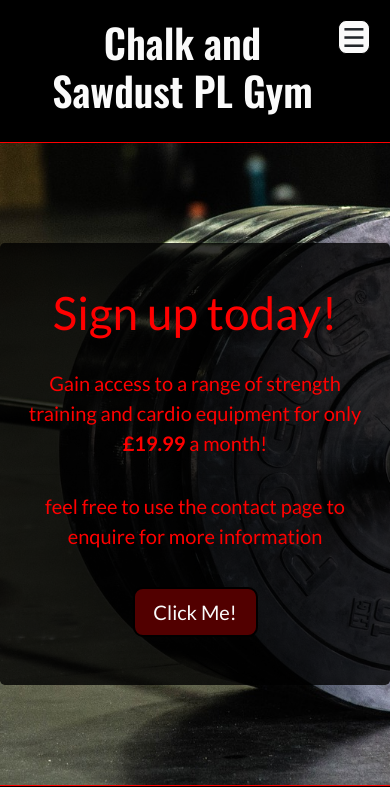
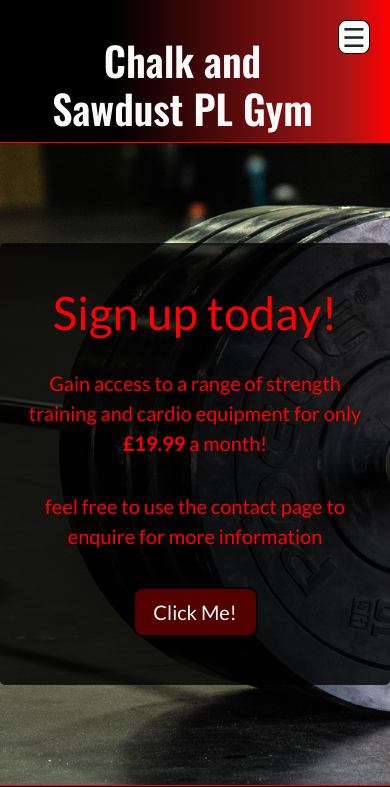
Before and after one commit to Code-Institute-Submissions/Chalk-and-Sawdust, a plain HTML site: page index.html in a window 390 px wide. Shown: the top 787 px of the page. Drawn offline with nearby package versions, Linux system fonts and the light colour scheme.

Commit message:
added gradient to the header bar and centered the header vertically as it was drifting when resized

```diff
--- a/assets/css/style.css
+++ b/assets/css/style.css
@@ -78,7 +78,7 @@ body {
     text-align: center;
     margin-top: 15px;
     position: relative;
-    top: 10px;
+    top: 25%;
     left: 20px;
 
 }
@@ -254,6 +254,10 @@ label {
 
 @media only screen and (max-width: 1050px) {
 
+.header-bar {
+    background: rgb(0,0,0);
+    background: linear-gradient(90deg, rgba(0,0,0,1) 29%, rgba(170,21,21,1) 89%, rgba(255,0,0,1) 100%);
+}
 
 .logo {
     display: none;
@@ -321,10 +325,3 @@ label {
     width: 155px;
 }
 }
-
-@media only screen and (min-width: 1150px) {
-
-.name {
-    padding-top: 20px;
-}
-}
```
